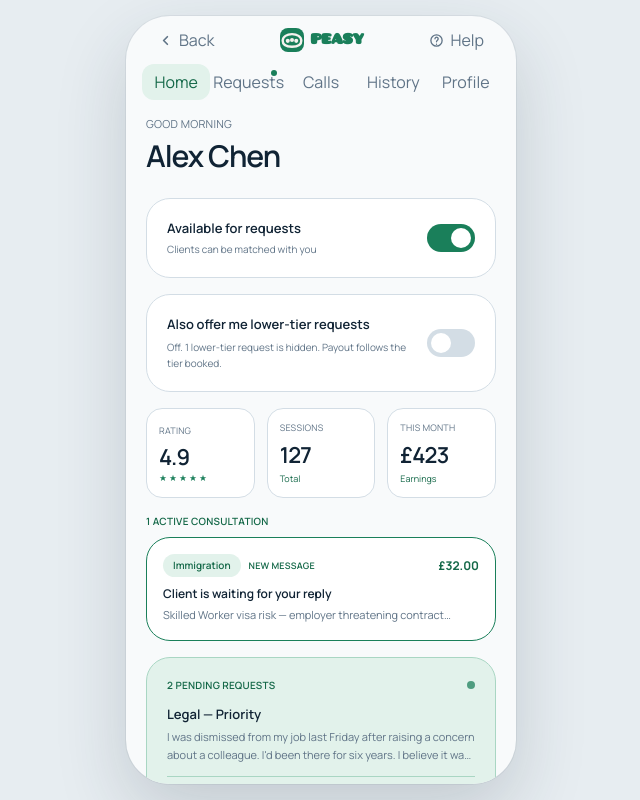
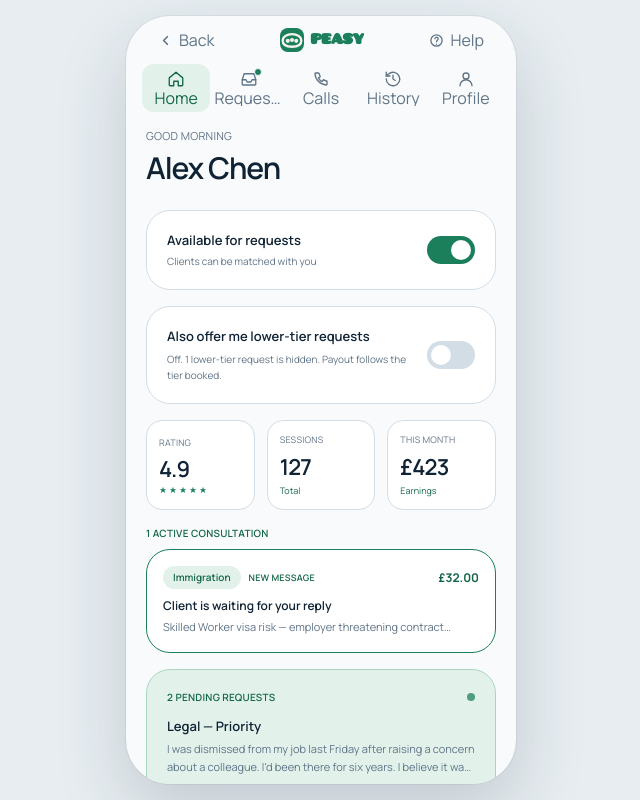
Before and after one commit to Adetoki-timilehin/Expert.com, a React (Vite) app: page /expert/dashboard in a window 1280 px wide. Shown: the whole page, without its empty margins (319-959 px from the left). Built offline with nearby package versions, Linux system fonts and the light colour scheme.

Commit message:
Give expert tabs icons, with the pending dot on the Requests icon
Co-Authored-By: Claude Sonnet 5.5 <noreply@anthropic.com>
Claude-Session: https://claude.ai/code/session_019Rvi6Zy2Fbq5wbjhxo3qb7

```diff
--- a/src/features/expert/ExpertDashboard.tsx
+++ b/src/features/expert/ExpertDashboard.tsx
@@ -658,6 +658,31 @@ function Row({ label, value }: { label: string; value: string }) {
 // ─── Tabs ─────────────────────────────────────────────────────────────────────
 
 const TAB_SCREENS: ExpertScreen[] = ['home', 'requests', 'calls', 'history', 'profile']
+
+const TAB_ICONS: Record<string, React.ReactNode> = {
+  home: <path d="M3 10.5 12 3l9 7.5V20a1 1 0 0 1-1 1h-5v-6H9v6H4a1 1 0 0 1-1-1z" />,
+  requests: (
+    <>
+      <path d="M3 13h5l1.5 3h5L16 13h5" />
+      <path d="M5.5 5h13L21 13v6a1 1 0 0 1-1 1H4a1 1 0 0 1-1-1v-6z" />
+    </>
+  ),
+  calls: (
+    <path d="M5 4h4l2 5-2.5 1.5a11 11 0 0 0 5 5L15 13l5 2v4a1 1 0 0 1-1 1A16 16 0 0 1 4 5a1 1 0 0 1 1-1z" />
+  ),
+  history: (
+    <>
+      <path d="M3 12a9 9 0 1 0 3-6.7L3 8" />
+      <path d="M3 3v5h5M12 7v5l3 2" />
+    </>
+  ),
+  profile: (
+    <>
+      <circle cx="12" cy="8" r="4" />
+      <path d="M4 21a8 8 0 0 1 16 0" />
+    </>
+  ),
+}
 
 function WorkspaceTabs({
   current,
@@ -685,21 +710,37 @@ function WorkspaceTabs({
             key={tab.id}
             type="button"
             onClick={() => onSelect(tab.id)}
-            className="flex-1 min-w-0 min-h-9 relative rounded-xl text-[10px] font-semibold transition-colors flex items-center justify-center"
+            aria-current={active ? 'page' : undefined}
+            className="flex-1 min-w-0 min-h-12 py-1.5 rounded-xl text-[10px] font-semibold transition-colors flex flex-col items-center justify-center gap-0.5"
             style={{
               color: active ? 'var(--color-accent-text)' : 'var(--color-slate-400)',
               background: active ? 'var(--color-accent-soft)' : 'transparent',
             }}
           >
-            {tab.label}
+            <span className="relative flex">
+              <svg
+                width="18"
+                height="18"
+                viewBox="0 0 24 24"
+                fill="none"
+                stroke="currentColor"
+                strokeWidth="1.8"
+                strokeLinecap="round"
+                strokeLinejoin="round"
+                aria-hidden="true"
+              >
+                {TAB_ICONS[tab.id]}
+              </svg>
               {tab.id === 'requests' && pendingCount > 0 && (
                 <span
                   role="img"
                   aria-label={`${pendingCount} pending requests`}
-                className="absolute top-1.5 right-1.5 w-1.5 h-1.5 rounded-full"
-                style={{ background: 'var(--color-accent)' }}
+                  className="absolute -top-0.5 -right-1 w-2 h-2 rounded-full border"
+                  style={{ background: 'var(--color-accent)', borderColor: 'var(--color-ground-base)' }}
                 />
               )}
+            </span>
+            <span className="max-w-full truncate leading-none">{tab.label}</span>
           </button>
         )
       })}
```
Lines whose indentation alone changed are shown as unchanged.
